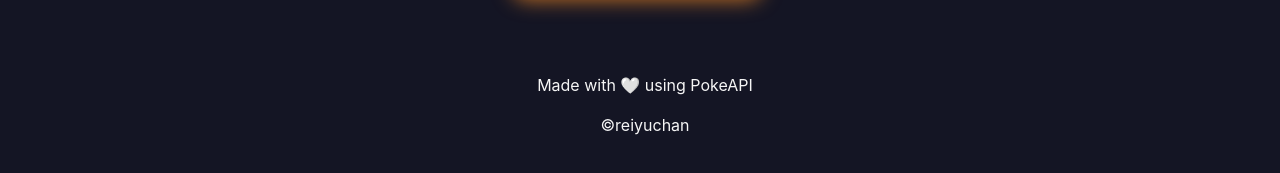
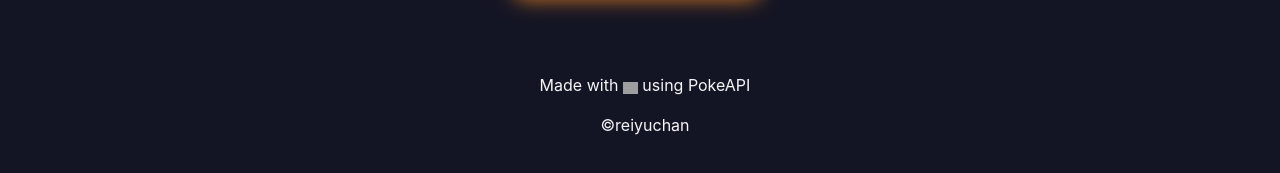
Before and after one commit to reiyuchan/pokedex, a React (Vite) app: page / in a window 1280 px wide. Shown: the part 599-772 px from the top of the page. Built offline with nearby package versions, Linux system fonts and the light colour scheme; grey boxes are pictures that could not be loaded.

Commit message:
replaced white heart emoji with png

```diff
--- a/src/components/Footer.css
+++ b/src/components/Footer.css
@@ -4,4 +4,5 @@ footer {
     width: 100%;
     padding: 5px;
     color: #f6f6f6;
+    user-select: none;
 }
--- a/src/components/Footer.tsx
+++ b/src/components/Footer.tsx
@@ -1,11 +1,10 @@
-import React from "react";
-import { Link } from "react-router-dom";
 import './Footer.css'
+import whiteHeartIcon from '/assets/whiteheart.png';
 
 const Footer = () => {
     return (
         <div>
-            <footer>Made with 🤍 using PokeAPI <br/><br/> ©reiyuchan</footer>
+            <footer>Made with <img style={{ position: 'relative', width: '15px', top: '2.5px' }} src={ whiteHeartIcon } alt="heart icon" /> using PokeAPI <br /><br /> ©reiyuchan</footer>
         </div>
     )
 }
```
